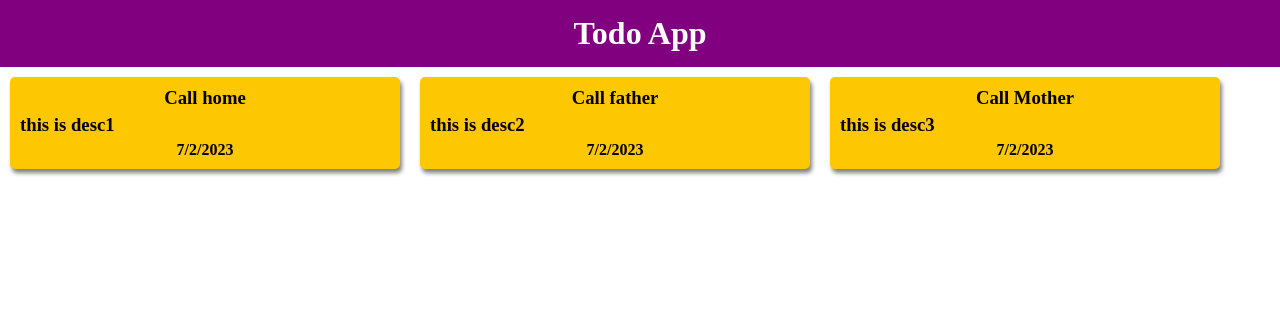
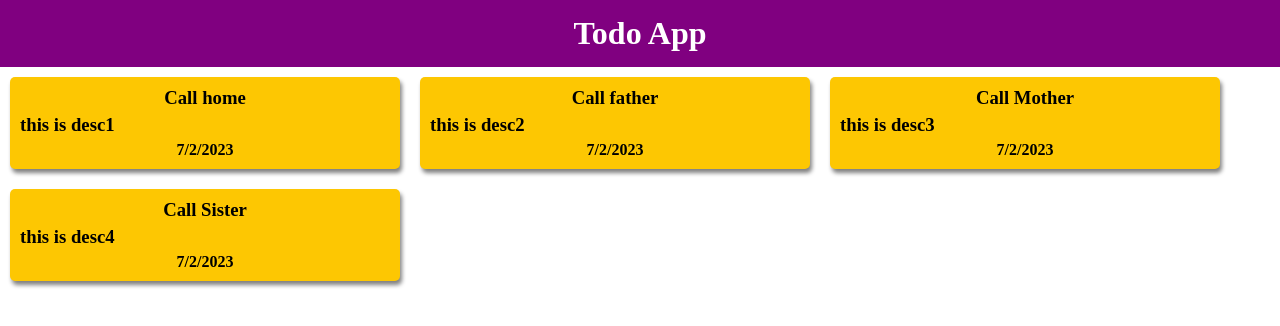
Before and after one commit to asad406/first-react-app, a React (Create React App) app: page / in a window 1280 px wide. Shown: the top 326 px of the page. Built offline with nearby package versions, Linux system fonts and the light colour scheme.

Commit message:
json data add in card by for loop

```diff
--- a/src/App.js
+++ b/src/App.js
@@ -3,12 +3,14 @@ import Card from './components/Card'
 import Data from './data.json'
 
 function App() {
+    let items = [];
+    for (let x = 0; x < Data.length; x++) {
+        items.push(<Card titleText = {Data[x].title} decText = {Data[x].desc}/>)
+
+    }
     return <div>
         <h1 className="headingStyle">Todo App</h1>
-        <Card titleText = {Data[0].title} decText = {Data[0].desc}/>
-        <Card titleText = {Data[1].title} decText = {Data[1].desc}/>
-        <Card titleText = {Data[2].title} decText = {Data[2].desc}/>
-
+        {items}
         </div>
 
 }
```
